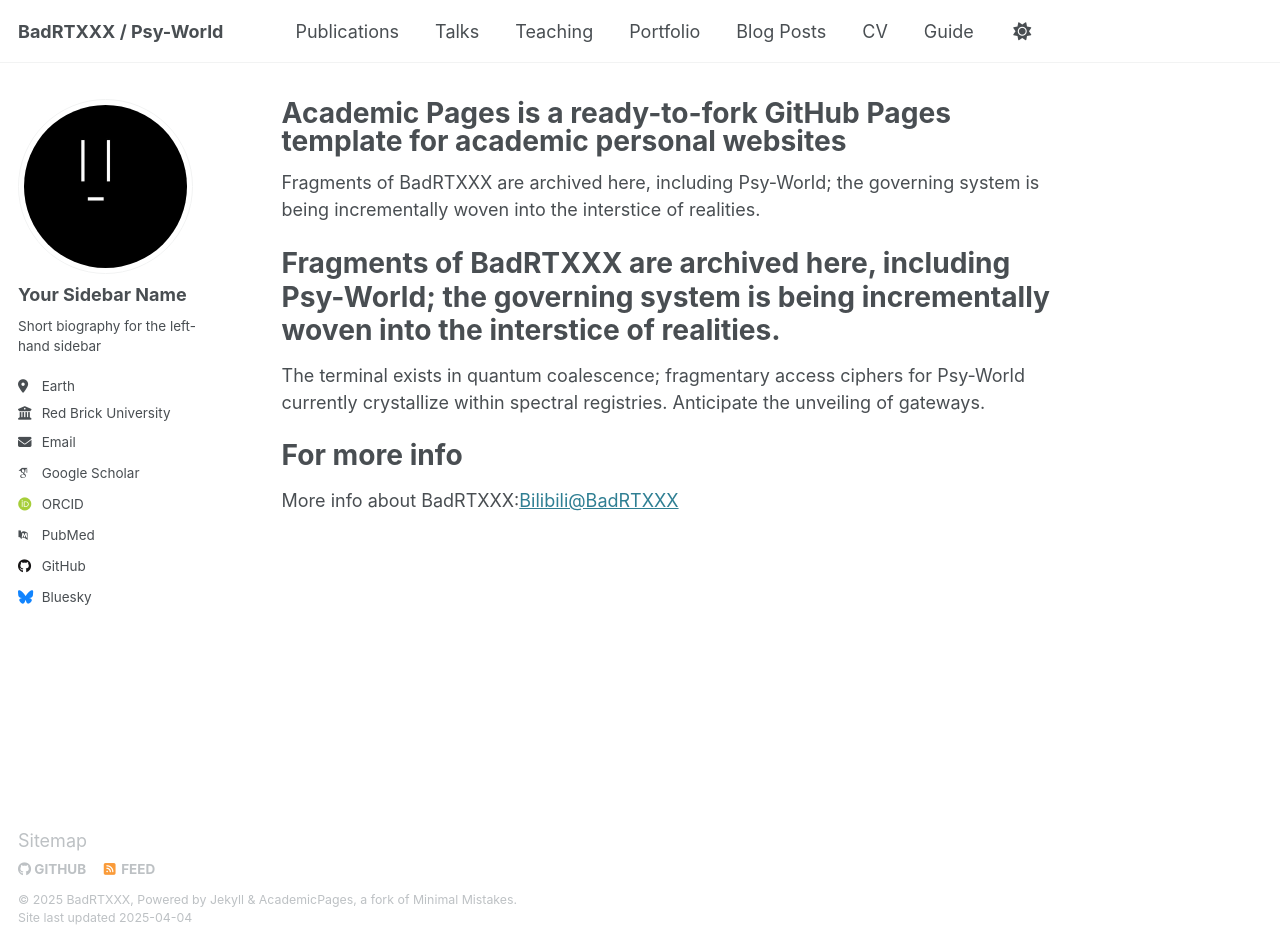
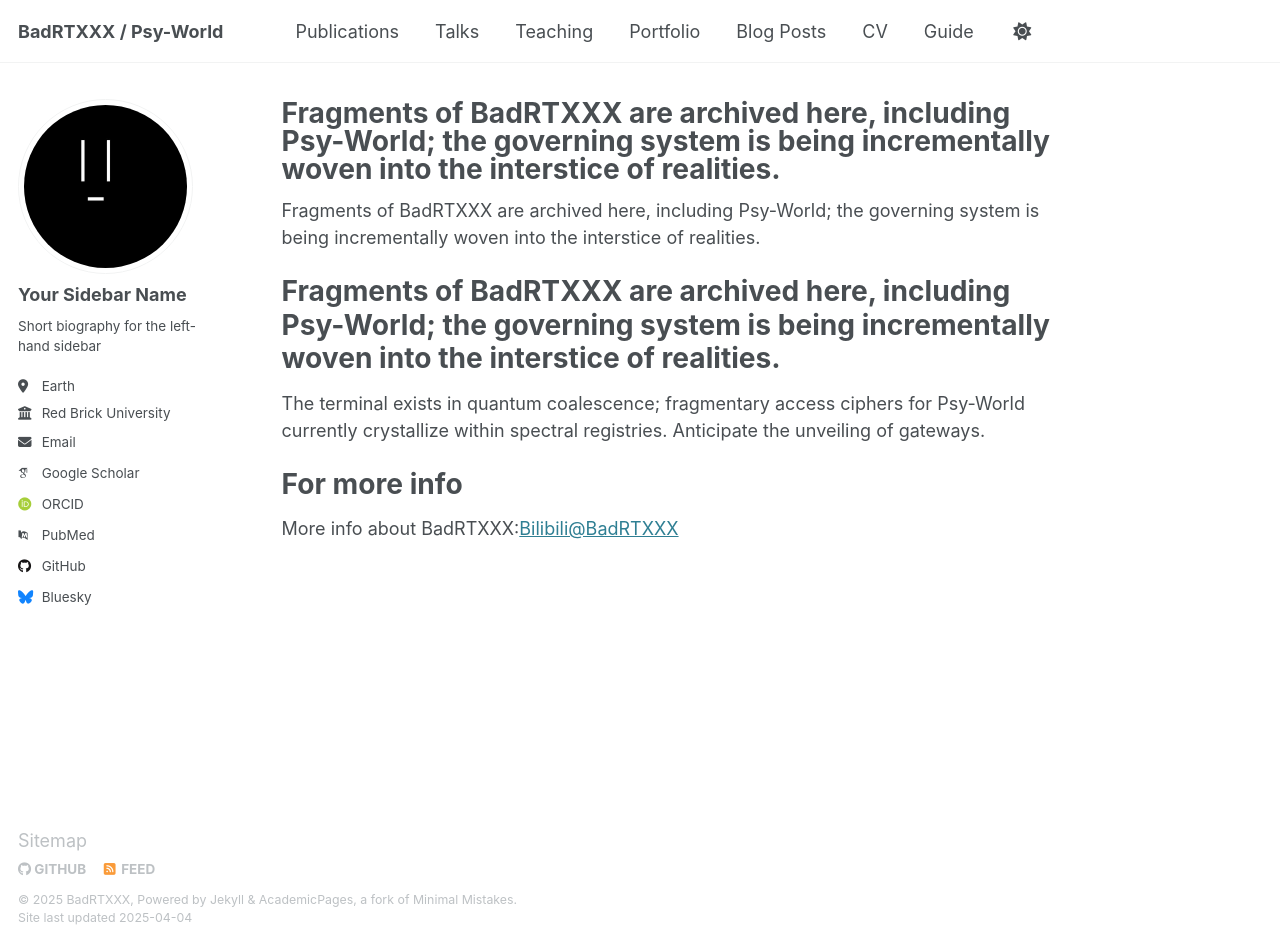
Before and after one commit to BadRTXXX/BadRTXXX.github.io, a Jekyll site: the page built from _pages/about.md, in a window 1280 px wide and 946 px high. Built offline with Jekyll 4.4.1, drawn with Linux system fonts in a browser that asks for light colours; some web fonts are replaced.

Commit message:
Update about.md

```diff
--- a/_pages/about.md
+++ b/_pages/about.md
@@ -1,6 +1,6 @@
 ---
 permalink: /
-title: "Academic Pages is a ready-to-fork GitHub Pages template for academic personal websites"
+title: "Fragments of BadRTXXX are archived here, including Psy-World; the governing system is being incrementally woven into the interstice of realities."
 author_profile: true
 redirect_from:
   - /about/
```
